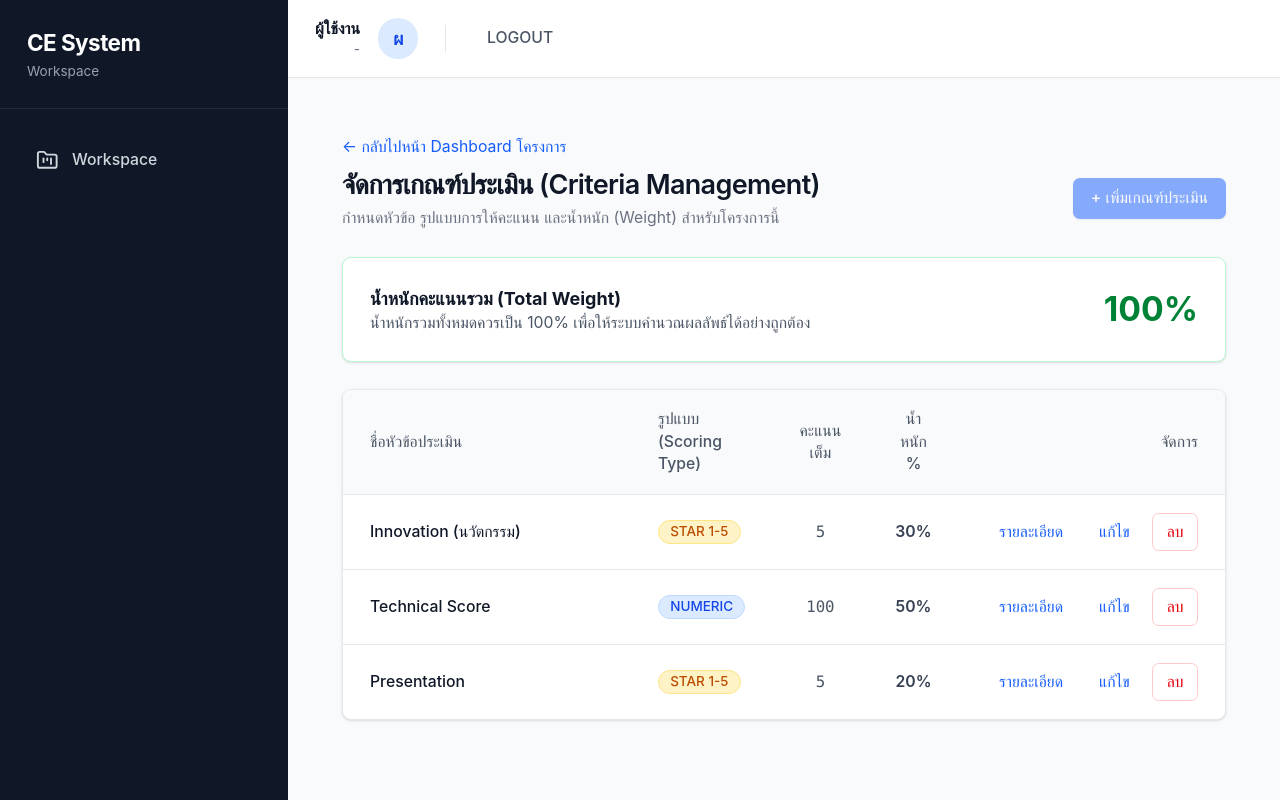
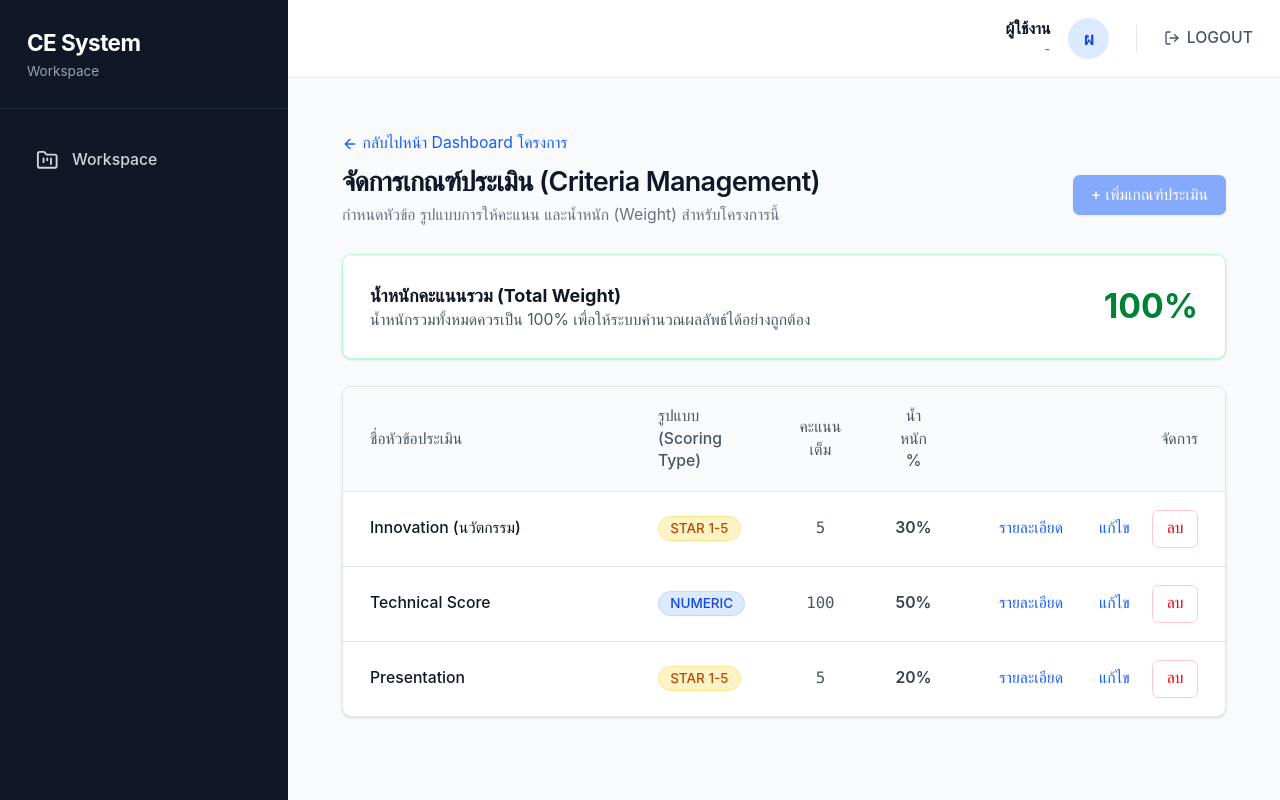
Before and after one commit to Benjamarit/MultiRole, a React (Vite) app: page /project/1/criteria in a window 1280 px wide. Built offline with nearby package versions, Linux system fonts and the light colour scheme.

Commit message:
Change Logout position and fix BackBtn position

```diff
--- /dev/null
+++ b/src/components/BackButton.jsx
@@ -0,0 +1,14 @@
+import { ArrowLeft } from 'lucide-react';
+import { Link } from 'react-router-dom';
+
+export default function BackButton({ to, className = '', children }) {
+  return (
+    <Link
+      to={to}
+      className={`inline-flex items-center gap-1 text-sm text-blue-600 hover:text-blue-800 hover:underline ${className}`}
+    >
+      <ArrowLeft size={16} aria-hidden="true" />
+      {children}
+    </Link>
+  );
+}
--- a/src/components/Navbar.jsx
+++ b/src/components/Navbar.jsx
@@ -1,6 +1,5 @@
 import { useNavigate } from 'react-router-dom';
-import { Menu } from 'lucide-react';
-import Button from './Button';
+import { LogOut, Menu } from 'lucide-react';
 import { useAuth } from '../context/AuthContext';
 
 const roleLabels = {
@@ -39,7 +38,7 @@ export default function Navbar({ onMenuClick }) {
         </div>
 
         {/* ขวา: ข้อมูล User และปุ่ม Logout */}
-        <div className="flex items-center justify-end gap-4 w-full md:w-auto">
+        <div className="ml-auto flex w-full items-center justify-end gap-4 md:w-auto">
           <div className="text-right hidden sm:block">
             <p className="text-sm font-semibold text-gray-900">{displayName}</p>
             <p className="text-xs text-gray-500">{roleLabel}</p>
@@ -52,9 +51,14 @@ export default function Navbar({ onMenuClick }) {
 
           <div className="w-px h-6 bg-gray-200 mx-2 hidden sm:block"></div>
 
-          <Button variant="textGray" size="sm" onClick={handleLogout}>
+          <button
+            type="button"
+            onClick={handleLogout}
+            className="inline-flex items-center justify-center gap-1.5 border-0 bg-transparent p-0 text-xs font-medium text-gray-600 hover:text-red-600 focus-visible:outline-none focus-visible:ring-2 focus-visible:ring-red-500 focus-visible:ring-offset-2 sm:text-sm"
+          >
+            <LogOut size={16} aria-hidden="true" />
             LOGOUT
-          </Button>
+          </button>
         </div>
       </div>
     </header>
--- a/src/pages/CreateProject.jsx
+++ b/src/pages/CreateProject.jsx
@@ -1,6 +1,7 @@
 import { useState } from 'react';
-import { useNavigate, Link } from 'react-router-dom';
+import { useNavigate } from 'react-router-dom';
 import PageHeader from '../components/PageHeader';
+import BackButton from '../components/BackButton';
 import Card from '../components/Card';
 import Button from '../components/Button';
 import Input from '../components/Input';
@@ -56,9 +57,7 @@ export default function CreateProject() {
 
   return (
     <div className="p-6 max-w-2xl mx-auto space-y-6">
-      <Link to="/workspace" className="text-sm text-blue-600 hover:underline inline-block">
-        &larr; กลับไปหน้า Workspace
-      </Link>
+      <BackButton to="/workspace">กลับไปหน้า Workspace</BackButton>
 
       <PageHeader
         title="สร้างโครงการใหม่"
--- a/src/pages/CriteriaManagement.jsx
+++ b/src/pages/CriteriaManagement.jsx
@@ -1,7 +1,8 @@
 import { useState, useMemo } from 'react';
-import { useParams, Link } from 'react-router-dom';
+import { useParams } from 'react-router-dom';
 import toast from 'react-hot-toast';
 import PageHeader from '../components/PageHeader';
+import BackButton from '../components/BackButton';
 import Card from '../components/Card';
 import Button from '../components/Button';
 import Badge from '../components/Badge';
@@ -326,13 +327,9 @@ export default function CriteriaManagement() {
 
   return (
     <div className="p-6 max-w-7xl mx-auto space-y-6">
-      <Link
-        to={`/project/${id}/dashboard`}
-        className="text-sm text-blue-600 hover:underline mb-2 inline-block"
-      >
-        &larr; กลับไปหน้า Dashboard โครงการ
-      </Link>
-
+      <BackButton to={`/project/${id}/dashboard`} className="mb-2">
+        กลับไปหน้า Dashboard โครงการ
+      </BackButton>
       <PageHeader
         title="จัดการเกณฑ์ประเมิน (Criteria Management)"
         description="กำหนดหัวข้อ รูปแบบการให้คะแนน และน้ำหนัก (Weight) สำหรับโครงการนี้"
--- a/src/pages/EvaluationMonitoring.jsx
+++ b/src/pages/EvaluationMonitoring.jsx
@@ -1,6 +1,7 @@
 import { useState } from 'react';
-import { useParams, Link } from 'react-router-dom';
+import { useParams } from 'react-router-dom';
 import PageHeader from '../components/PageHeader';
+import BackButton from '../components/BackButton';
 import Card from '../components/Card';
 import Badge from '../components/Badge';
 import Button from '../components/Button';
@@ -99,9 +100,9 @@ export default function EvaluationMonitoring() {
 
   return (
     <div className="p-6 max-w-7xl mx-auto space-y-6">
-      <Link to={`/project/${id}/dashboard`} className="text-sm text-blue-600 hover:underline mb-2 inline-block">
-        &larr; กลับไปหน้า Dashboard โครงการ
-      </Link>
+      <BackButton to={`/project/${id}/dashboard`} className="mb-2">
+        กลับไปหน้า Dashboard โครงการ
+      </BackButton>
 
       <PageHeader
         title="ติดตามการประเมิน (Monitoring)"
--- a/src/pages/JudgeEvaluation.jsx
+++ b/src/pages/JudgeEvaluation.jsx
@@ -1,7 +1,8 @@
 import { useMemo, useState } from 'react';
-import { useParams, Link } from 'react-router-dom';
+import { useParams } from 'react-router-dom';
 import toast from 'react-hot-toast'; // นำเข้าไลบรารี
 import PageHeader from '../components/PageHeader';
+import BackButton from '../components/BackButton';
 import Card from '../components/Card';
 import Button from '../components/Button';
 import Badge from '../components/Badge';
@@ -128,9 +129,9 @@ export default function JudgeEvaluation() {
 
   return (
     <div className="p-6 max-w-3xl mx-auto space-y-6">
-      <Link to={`/judge/project/${projectId}/teams`} className="text-sm text-blue-600 hover:underline inline-block">
-        &larr; กลับไปหน้ารายชื่อทีมที่ต้องประเมิน
-      </Link>
+      <BackButton to={`/judge/project/${projectId}/teams`}>
+        กลับไปหน้ารายชื่อทีมที่ต้องประเมิน
+      </BackButton>
 
       <PageHeader
         title={`ประเมิน: ${teamName}`}
--- a/src/pages/JudgeMultiEvaluation.jsx
+++ b/src/pages/JudgeMultiEvaluation.jsx
@@ -1,7 +1,8 @@
 import { useState, useMemo, useEffect } from 'react';
-import { useParams, Link } from 'react-router-dom';
+import { useParams } from 'react-router-dom';
 import toast from 'react-hot-toast';
 import PageHeader from '../components/PageHeader';
+import BackButton from '../components/BackButton';
 import Card from '../components/Card';
 import Button from '../components/Button';
 import Badge from '../components/Badge';
@@ -196,9 +197,9 @@ export default function JudgeMultiEvaluation() {
 
   return (
     <div className="p-6 max-w-[1400px] mx-auto space-y-6">
-      <Link to={`/judge/project/${projectId}/teams`} className="text-sm text-blue-600 hover:underline inline-block">
-        &larr; กลับไปหน้ารายชื่อทีม
-      </Link>
+      <BackButton to={`/judge/project/${projectId}/teams`}>
+        กลับไปหน้ารายชื่อทีม
+      </BackButton>
 
       <PageHeader
         title="ประเมินเปรียบเทียบ (Multi-Team Evaluation)"
--- a/src/pages/JudgeProjectTeams.jsx
+++ b/src/pages/JudgeProjectTeams.jsx
@@ -1,5 +1,6 @@
-import { useParams, useNavigate, Link } from 'react-router-dom';
+import { useParams, useNavigate } from 'react-router-dom';
 import PageHeader from '../components/PageHeader';
+import BackButton from '../components/BackButton';
 import Card from '../components/Card';
 import Badge from '../components/Badge';
 import Button from '../components/Button';
@@ -43,9 +44,7 @@ export default function JudgeProjectTeams() {
 
   return (
     <div className="p-6 max-w-7xl mx-auto space-y-6">
-      <Link to="/workspace" className="text-sm text-blue-600 hover:underline inline-block">
-        &larr; กลับไปหน้า Workspace
-      </Link>
+      <BackButton to="/workspace">กลับไปหน้า Workspace</BackButton>
 
       <PageHeader
         title={project ? project.name : `โครงการ #${projectId}`}
--- a/src/pages/ProjectDashboard.jsx
+++ b/src/pages/ProjectDashboard.jsx
@@ -2,6 +2,7 @@ import { useState } from 'react';
 import { useParams, Link } from 'react-router-dom';
 import { Users, Scale, ClipboardList, BarChart3, Trophy } from 'lucide-react';
 import PageHeader from '../components/PageHeader';
+import BackButton from '../components/BackButton';
 import Card from '../components/Card';
 import Badge from '../components/Badge';
 import Button from '../components/Button';
@@ -42,9 +43,9 @@ export default function ProjectDashboard() {
 
   return (
     <div className="p-6 max-w-7xl mx-auto space-y-6">
-      <Link to="/workspace" className="text-sm text-blue-600 hover:underline mb-2 inline-block">
-        &larr; กลับไปหน้า Workspace
-      </Link>
+      <BackButton to="/workspace" className="mb-2">
+        กลับไปหน้า Workspace
+      </BackButton>
 
       <PageHeader
         title={project ? project.name : `Dashboard โครงการ #${id}`}
--- a/src/pages/ProjectJudge.jsx
+++ b/src/pages/ProjectJudge.jsx
@@ -1,6 +1,7 @@
 import { useMemo, useState } from 'react';
-import { useParams, Link } from 'react-router-dom';
+import { useParams } from 'react-router-dom';
 import PageHeader from '../components/PageHeader';
+import BackButton from '../components/BackButton';
 import Card from '../components/Card';
 import Button from '../components/Button';
 import Input from '../components/Input';
@@ -99,9 +100,9 @@ export default function ProjectJudges() {
 
   return (
     <div className="p-6 max-w-7xl mx-auto space-y-6">
-      <Link to={`/project/${id}/dashboard`} className="text-sm text-blue-600 hover:underline inline-block">
-        &larr; กลับไปหน้า Dashboard โครงการ
-      </Link>
+      <BackButton to={`/project/${id}/dashboard`}>
+        กลับไปหน้า Dashboard โครงการ
+      </BackButton>
 
       <PageHeader
         title="จัดการกรรมการ (Judges)"
--- a/src/pages/ProjectLeaderboard.jsx
+++ b/src/pages/ProjectLeaderboard.jsx
@@ -1,6 +1,7 @@
 import { useMemo } from 'react';
-import { useParams, Link } from 'react-router-dom';
+import { useParams } from 'react-router-dom';
 import PageHeader from '../components/PageHeader';
+import BackButton from '../components/BackButton';
 import Card from '../components/Card';
 import Badge from '../components/Badge';
 import Button from '../components/Button';
@@ -47,9 +48,9 @@ export default function ProjectLeaderboard() {
 
   return (
     <div className="p-6 max-w-7xl mx-auto space-y-6">
-      <Link to={`/project/${id}/dashboard`} className="text-sm text-blue-600 hover:underline inline-block">
-        &larr; กลับไปหน้า Dashboard โครงการ
-      </Link>
+      <BackButton to={`/project/${id}/dashboard`}>
+        กลับไปหน้า Dashboard โครงการ
+      </BackButton>
 
       <PageHeader
         title="สรุปผลคะแนนจัดอันดับ (Leaderboard)"
--- a/src/pages/ProjectTeams.jsx
+++ b/src/pages/ProjectTeams.jsx
@@ -1,7 +1,8 @@
 import { useMemo, useState } from 'react';
-import { useParams, Link } from 'react-router-dom';
+import { useParams } from 'react-router-dom';
 import toast from 'react-hot-toast';
 import PageHeader from '../components/PageHeader';
+import BackButton from '../components/BackButton';
 import Card from '../components/Card';
 import Button from '../components/Button';
 import Input from '../components/Input';
@@ -77,9 +78,9 @@ export default function ProjectTeams() {
 
   return (
     <div className="p-6 max-w-7xl mx-auto space-y-6">
-      <Link to={`/project/${id}/dashboard`} className="text-sm text-blue-600 hover:underline inline-block">
-        &larr; กลับไปหน้า Dashboard โครงการ
-      </Link>
+      <BackButton to={`/project/${id}/dashboard`}>
+        กลับไปหน้า Dashboard โครงการ
+      </BackButton>
 
       <PageHeader
         title="จัดการทีม (Teams)"
```
